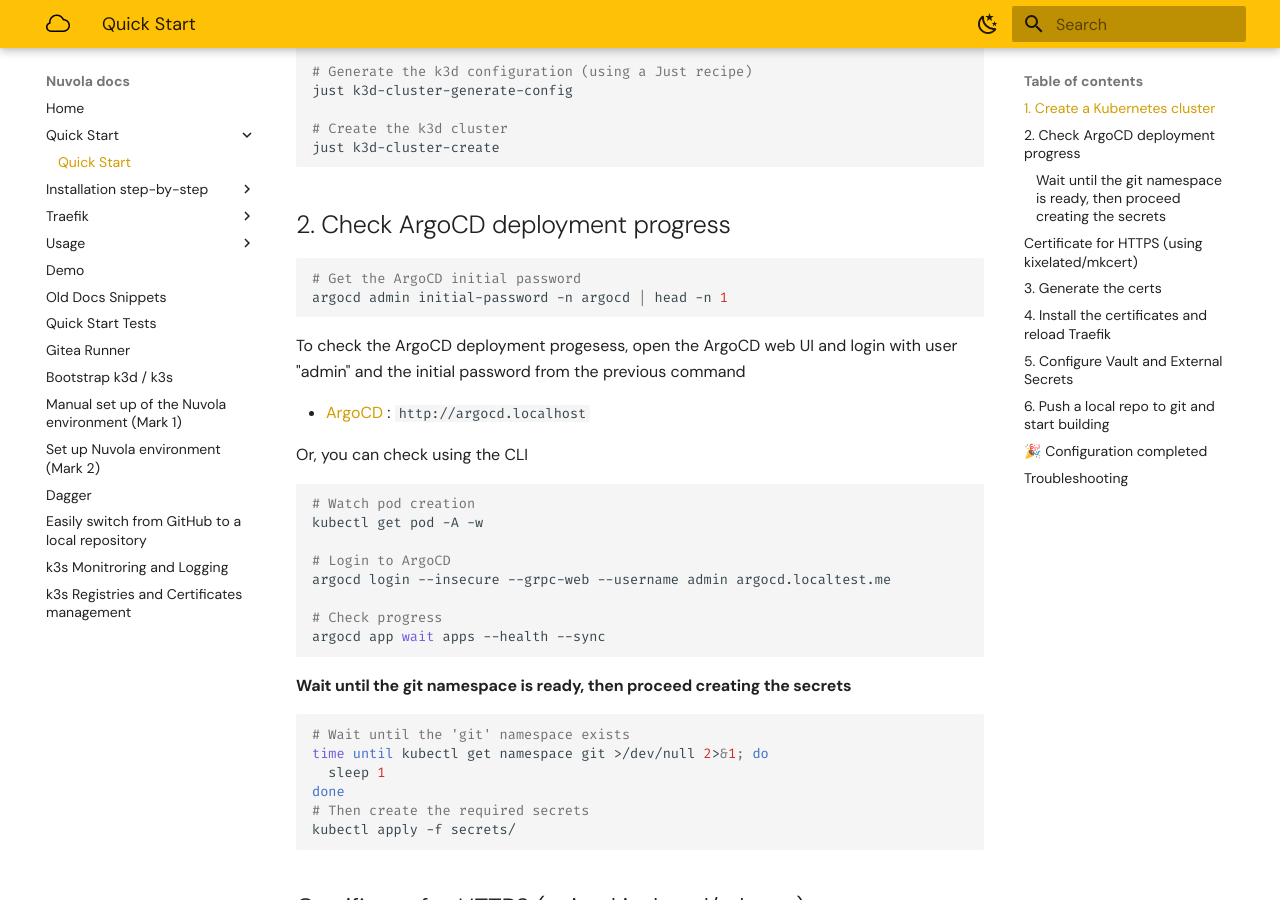
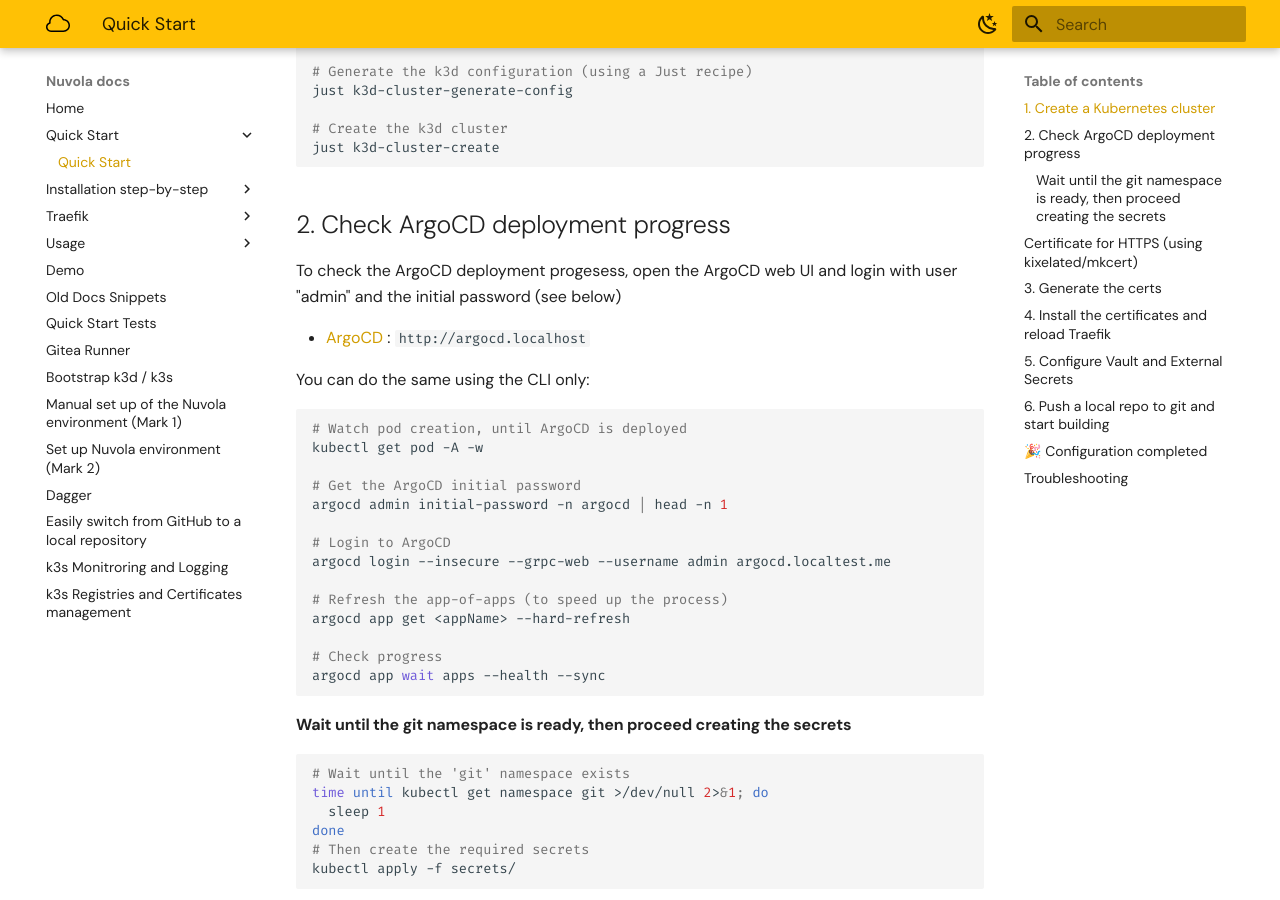
Before and after one commit to kubernetista/nuvola-docs, an MkDocs documentation site: the page built from docs/Readme.md, in a window 1280 px wide and 900 px high, scrolled down 420 px. Built offline with MkDocs 1.6.1 and Material for MkDocs 9.7.7, drawn with Linux system fonts in a browser that asks for light colours; plug-ins that fetch from the network failed and are left out.

Commit message:
add argo hard refresh

````diff
--- a/docs/Readme.md
+++ b/docs/Readme.md
@@ -24,23 +24,24 @@ just k3d-cluster-create
 
 ## 2. Check ArgoCD deployment progress
 
-```sh
-# Get the ArgoCD initial password
-argocd admin initial-password -n argocd | head -n 1
-```
-
-To check the ArgoCD deployment progesess, open the ArgoCD web UI and login with user "admin" and the initial password from the previous command
+To check the ArgoCD deployment progesess, open the ArgoCD web UI and login with user "admin" and the initial password (see below)
 
 - [ArgoCD](http://argocd.localhost){: target="_blank" } : `http://argocd.localhost`
 
-Or, you can check using the CLI
+You can do the same using the CLI only:
 
 ```sh
-# Watch pod creation
+# Watch pod creation, until ArgoCD is deployed
 kubectl get pod -A -w
+
+# Get the ArgoCD initial password
+argocd admin initial-password -n argocd | head -n 1
 
 # Login to ArgoCD
 argocd login --insecure --grpc-web --username admin argocd.localtest.me
+
+# Refresh the app-of-apps (to speed up the process)
+argocd app get <appName> --hard-refresh
 
 # Check progress
 argocd app wait apps --health --sync
````
